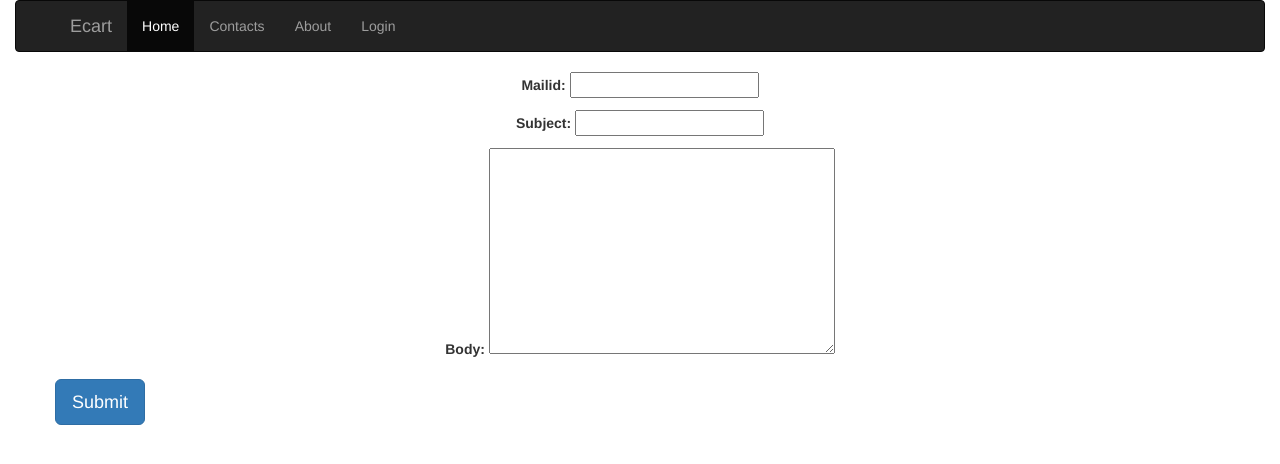
After one commit to GirishaDevara/ecart, a Django app: page /contact in a window 1280 px wide. The commit adds this page. Shown: the top 464 px of the page. Run offline with Django 3.2, Linux system fonts and the light colour scheme; some libraries are stand-ins or nearby versions.

Commit message:
created forms for contact

```diff
--- /dev/null
+++ b/item/forms.py
@@ -0,0 +1,7 @@
+from django import forms
+
+
+class ContactForm(forms.Form):
+    mailid = forms.EmailField()
+    subject = forms.CharField(label="Subject", max_length=100)
+    body = forms.CharField(widget=forms.Textarea)
--- a/item/urls.py
+++ b/item/urls.py
@@ -10,4 +10,5 @@ urlpatterns = [
     path("register",views.register, name= 'register'),
     path('login', views.loginpage, name='loginpage'),
     path('logout',views.logout_page, name= 'logout'),
+    path('contact',views.contactpage, name = 'contact'),
 ]
--- a/item/views.py
+++ b/item/views.py
@@ -1,10 +1,13 @@
+import pdb
+
 from django.shortcuts import render, redirect, reverse
 from django.http import HttpResponse
 from .models import Item
 from django.contrib import messages
 from django.contrib.auth.models import User
 from django.contrib.auth import authenticate, login, logout
-
+from django.contrib.auth.decorators import login_required
+from .forms import ContactForm
 
 
 def index(request):
@@ -12,6 +15,7 @@ def index(request):
     return render(request, 'index.html', {"all_items": items})
 
 
+@login_required
 def edititem(request, id):
     item = Item.objects.get(id=id)
     user = item.user
@@ -36,6 +40,7 @@ def edititem(request, id):
         return redirect(index)
 
 
+@login_required
 def create(request):
     if request.method == 'POST':
         name = request.POST.get('name')
@@ -43,7 +48,7 @@ def create(request):
         image_url = request.POST.get('imgurl')
         description = request.POST.get('description')
         user = request.user
-        item = Item(name=name, cost=cost, image_url=image_url, description=description, user= user)
+        item = Item(name=name, cost=cost, image_url=image_url, description=description, user=user)
         item.save()
         messages.info(request, "New item added")
         return redirect(index)
@@ -51,6 +56,7 @@ def create(request):
         return render(request, 'createitem.html')
 
 
+@login_required
 def delete(request, id):
     item = Item.objects.get(id=id)
     user = item.user
@@ -59,10 +65,11 @@ def delete(request, id):
         messages.warning(request, 'item deleted')
         return redirect(index)
     else:
-        messages.warning(request,"permission denied")
+        messages.warning(request, "permission denied")
         return redirect(index)
 
 
+@login_required
 def itemdetails(request, id):
     item = Item.objects.get(id=id)
     return render(request, 'itemdetails.html', {'item': item})
@@ -73,28 +80,36 @@ def register(request):
         username = request.POST.get('username')
         email = request.POST.get('email')
         password = request.POST.get('password')
-        user = User.objects.create_user(username = username,email=email,password=password)
+        user = User.objects.create_user(username=username, email=email, password=password)
         user.save()
         return redirect(index)
     else:
         return render(request, 'registration.html')
 
+
 def loginpage(request):
     if request.method == 'POST':
         username = request.POST.get('username')
         password = request.POST.get('password')
-        user = authenticate(request,username=username,password=password)
+        user = authenticate(request, username=username, password=password)
         if user is not None:
             login(request, user)
-            messages.success(request,'Log in successful')
+            messages.success(request, 'Log in successful')
             return redirect(index)
         else:
-            messages.error(request,'Invalid User name or Password')
+            messages.error(request, 'Invalid User name or Password')
             return redirect(loginpage)
     else:
-        return render(request,'login.html')
+        return render(request, 'login.html')
+
 
 def logout_page(request):
     logout(request)
-    messages.info(request,"successfully logged out")
+    messages.info(request, "successfully logged out")
     return redirect(index)
+
+
+def contactpage(request):
+    contact = ContactForm()
+    # pdb.set_trace()
+    return render(request, "contact.html", {'form': contact})
--- a/static/css/staticexamplcss.css
+++ b/static/css/staticexamplcss.css
@@ -12,10 +12,10 @@
     color: #6f062a;
     font-family: cursive;
 }
-input{
+/*input{
         margin-left: -10%;
         margin-bottom: 1%;
-        }
+        }*/
 lable{
            float: left;
            margin-right : 10%;
@@ -23,6 +23,7 @@ lable{
            display: block;
   		   overflow: hidden;
         }
+
 input[type = submit]{
             align-items: center;
         }
--- /dev/null
+++ b/templates/contact.html
@@ -0,0 +1,14 @@
+{% extends 'base.html' %}
+
+{% block content %}
+{% load static %}
+<form class="form" method="post">
+        {% csrf_token %}
+    <div class="row">
+        <div class="form-group">
+            {{ form.as_p }}
+        </div>
+        <button type="submit" class="btn btn-primary btn-lg">Submit</button>
+    </div>
+</form>
+{% endblock %}
--- a/templates/itemdetails.html
+++ b/templates/itemdetails.html
@@ -11,7 +11,8 @@
                 <a style="item-align:center" class="btn btn-primary" href="{% url 'edit' id=item.id %}">Edit</a>
             </div>
             <div class="col-sm-6">
-                <a class="btn btn-danger" href="{% url 'delete' id=item.id %}">Delete</a>
+<!--                <a href="{{delete_url}}" onclick="return confirm('Are you sure you want to delete this?')">Delete</a>-->
+                <a class="btn btn-danger" href="{% url 'delete' id=item.id %}" onclick="return confirm('Are you sure you want to delete this?')">Delete</a>
             </div>
           </div>
       </div>
--- a/templates/navbar.html
+++ b/templates/navbar.html
@@ -5,7 +5,7 @@
     </div>
     <ul class="nav navbar-nav">
       <li class="active"><a href="#">Home</a></li>
-      <li><a href="#" >Contacts</a></li>
+      <li><a href="{% url 'contact' %}" >Contacts</a></li>
       <li><a href="#">About</a></li>
     {% if user.is_authenticated %}
       <li>
```
Also changed, not shown: ecart/settings.py (+4 -7 lines), db.sqlite3.
